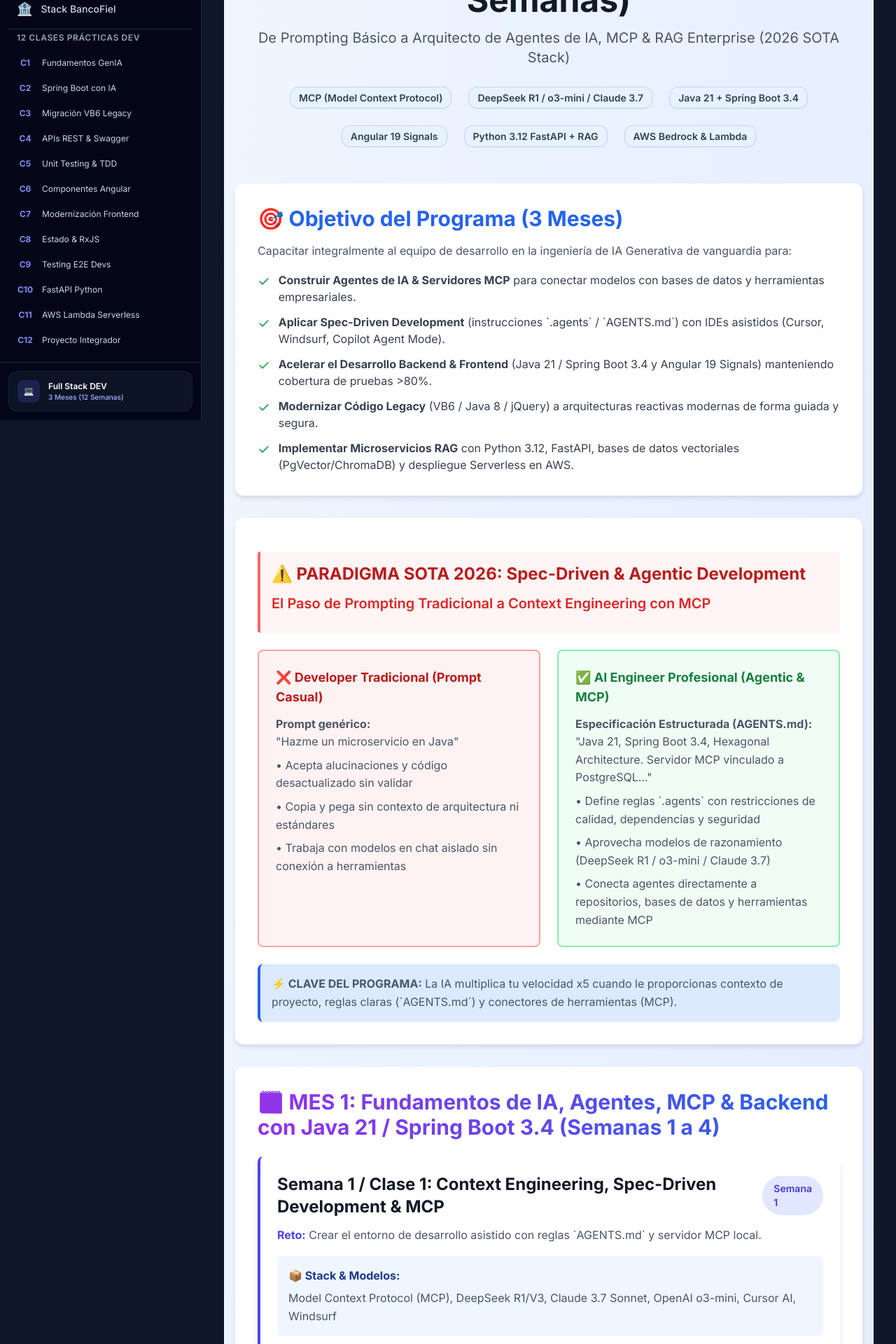
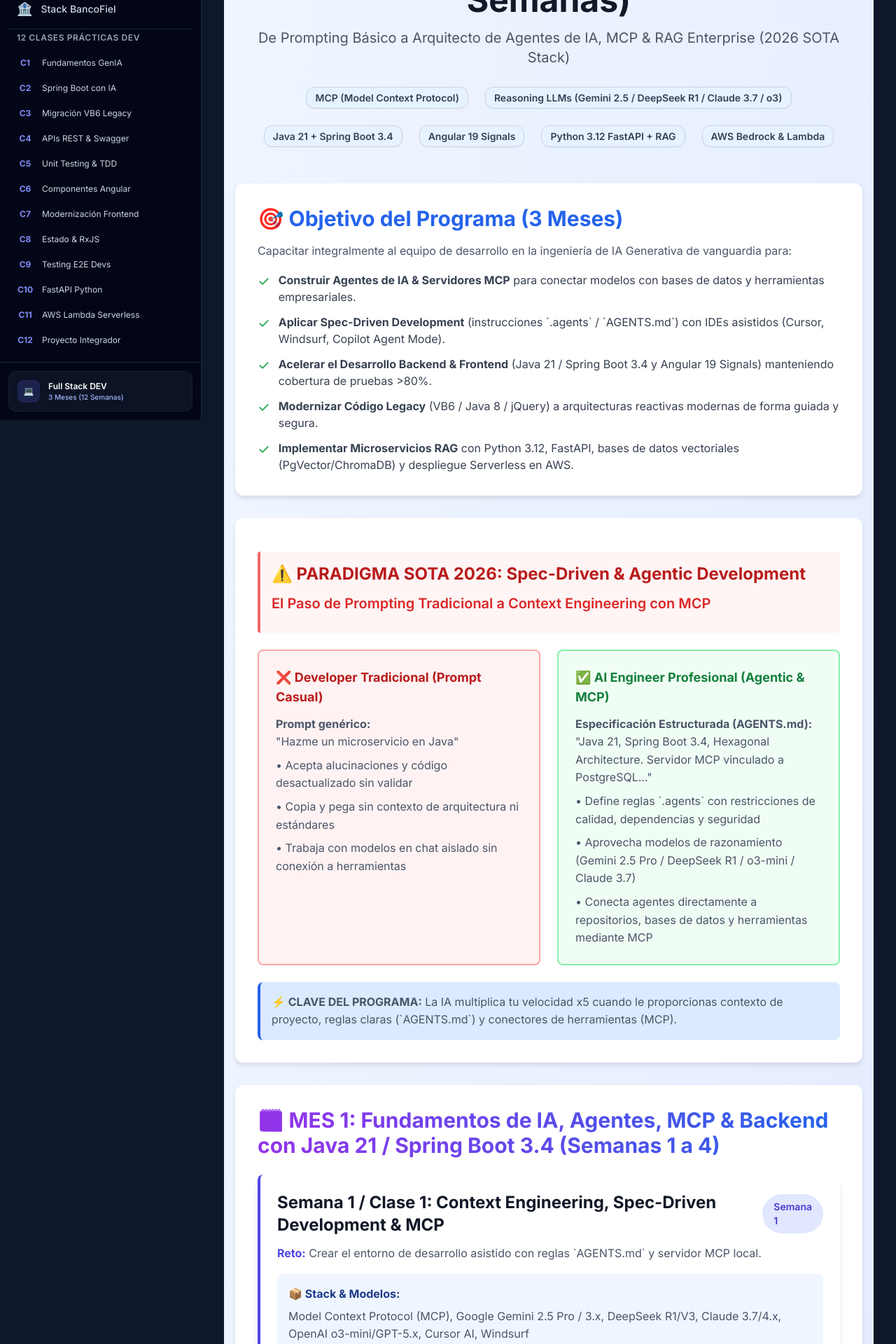
Before and after one commit to YamiCueto/case-os, an Angular app: page /#/plan-dev-detallado in a window 1280 px wide. Shown: the part 200-2120 px from the top of the page at 70% size. Built offline with nearby package versions, Linux system fonts and the light colour scheme.

Commit message:
feat(models): update reasoning model references in plan-dev-detallado and README to SOTA 2026 (Gemini 2.5/3.x, DeepSeek R1/V3, Claude Extended Thinking, OpenAI o3/GPT-5.x)

```diff
--- a/src/app/plan-dev-detallado/plan-dev-detallado.component.html
+++ b/src/app/plan-dev-detallado/plan-dev-detallado.component.html
@@ -7,7 +7,7 @@
       <p class="text-xl text-gray-600">De Prompting Básico a Arquitecto de Agentes de IA, MCP & RAG Enterprise (2026 SOTA Stack)</p>
       <div class="flex justify-center gap-4 mt-6 flex-wrap">
         <span class="tech-badge">MCP (Model Context Protocol)</span>
-        <span class="tech-badge">DeepSeek R1 / o3-mini / Claude 3.7</span>
+        <span class="tech-badge">Reasoning LLMs (Gemini 2.5 / DeepSeek R1 / Claude 3.7 / o3)</span>
         <span class="tech-badge">Java 21 + Spring Boot 3.4</span>
         <span class="tech-badge">Angular 19 Signals</span>
         <span class="tech-badge">Python 3.12 FastAPI + RAG</span>
@@ -66,7 +66,7 @@
           <div class="space-y-2 text-gray-700">
             <p><strong>Especificación Estructurada (AGENTS.md):</strong><br>"Java 21, Spring Boot 3.4, Hexagonal Architecture. Servidor MCP vinculado a PostgreSQL..."</p>
             <p>• Define reglas `.agents` con restricciones de calidad, dependencias y seguridad</p>
-            <p>• Aprovecha modelos de razonamiento (DeepSeek R1 / o3-mini / Claude 3.7)</p>
+            <p>• Aprovecha modelos de razonamiento (Gemini 2.5 Pro / DeepSeek R1 / o3-mini / Claude 3.7)</p>
             <p>• Conecta agentes directamente a repositorios, bases de datos y herramientas mediante MCP</p>
           </div>
         </div>
@@ -93,7 +93,7 @@
 
         <div class="bg-blue-50 p-4 rounded-lg mt-4">
           <h4 class="font-bold text-blue-900 mb-2">📦 Stack & Modelos:</h4>
-          <p class="text-gray-700">Model Context Protocol (MCP), DeepSeek R1/V3, Claude 3.7 Sonnet, OpenAI o3-mini, Cursor AI, Windsurf</p>
+          <p class="text-gray-700">Model Context Protocol (MCP), Google Gemini 2.5 Pro / 3.x, DeepSeek R1/V3, Claude 3.7/4.x, OpenAI o3-mini/GPT-5.x, Cursor AI, Windsurf</p>
         </div>
 
         <div class="bg-indigo-50 p-4 rounded-lg mt-4">
@@ -351,10 +351,10 @@
         <div class="bg-green-50 p-4 rounded-lg">
           <h4 class="font-bold text-green-700 mb-2">Modelos de Razonamiento</h4>
           <ul class="text-sm space-y-1 text-gray-700">
+            <li>• Google Gemini 2.5 Pro / 3.x Flash Thinking</li>
             <li>• DeepSeek R1 / DeepSeek V3</li>
-            <li>• Claude 3.7 Sonnet (Hybrid)</li>
-            <li>• OpenAI o3-mini / o1</li>
-            <li>• Google Gemini 2.5 Pro</li>
+            <li>• Claude 3.7 Sonnet / Extended Thinking</li>
+            <li>• OpenAI o3-mini / o3 / GPT-5.x</li>
           </ul>
         </div>
 
```
Also changed, not shown: 1 other file (tests, documents, lock files or other folders).
